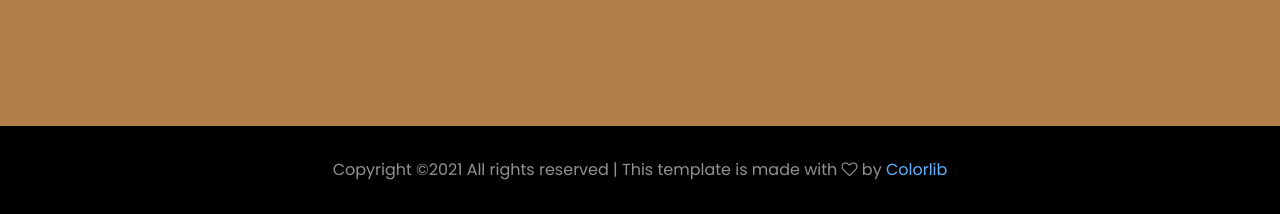
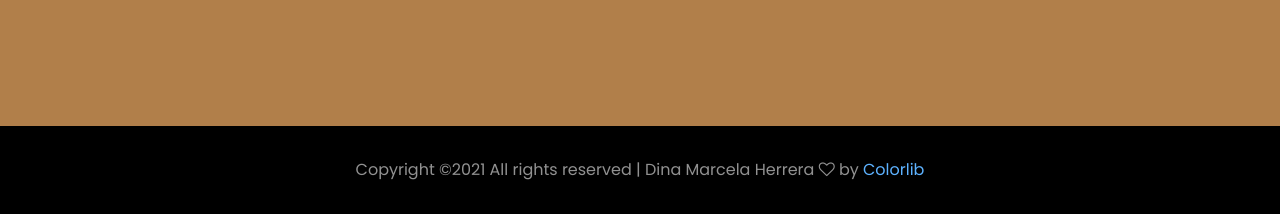
Before and after one commit to ZANTIOK/GOOD-LIFE-TIENDA-VEGETARIANA, a plain HTML site: page about.html in a window 1280 px wide. Shown: the part 4067-4281 px from the top of the page. Drawn offline with Linux system fonts and the light colour scheme; files whose address does not match are found by name; a web font is replaced by a local one.

Commit message:
Update about.html

```diff
--- a/about.html
+++ b/about.html
@@ -526,7 +526,7 @@
                         <div class="col-xl-12">
                             <p class="copy_right text-center">
                                 <!-- Link back to Colorlib can't be removed. Template is licensed under CC BY 3.0. -->
-Copyright &copy;<script>document.write(new Date().getFullYear());</script> All rights reserved | This template is made with <i class="fa fa-heart-o" aria-hidden="true"></i> by <a href="https://colorlib.com" target="_blank">Colorlib</a>
+Copyright &copy;<script>document.write(new Date().getFullYear());</script> All rights reserved | Dina Marcela Herrera  <i class="fa fa-heart-o" aria-hidden="true"></i> by <a href="https://colorlib.com" target="_blank">Colorlib</a>
 <!-- Link back to Colorlib can't be removed. Template is licensed under CC BY 3.0. -->
                             </p>
                         </div>
```
